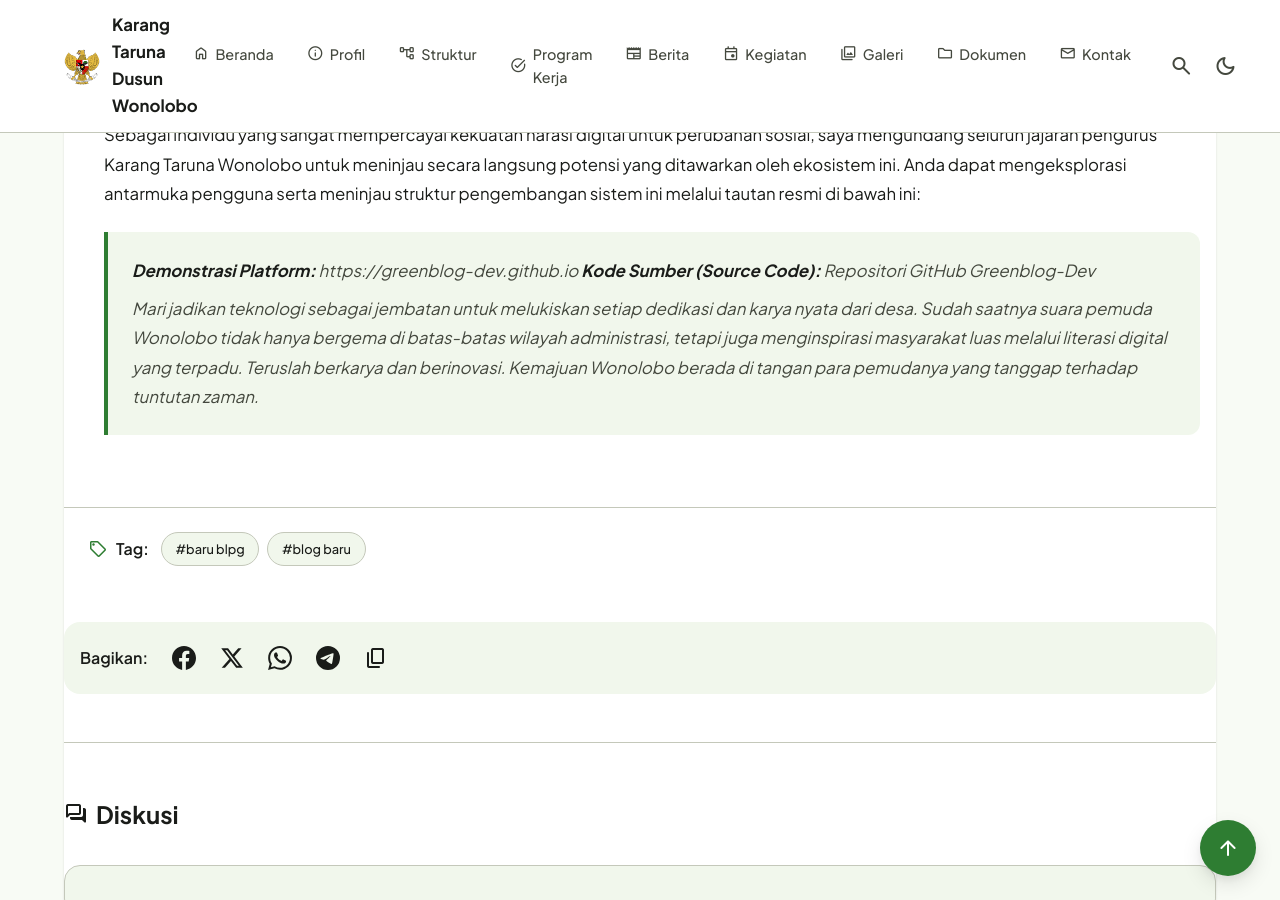
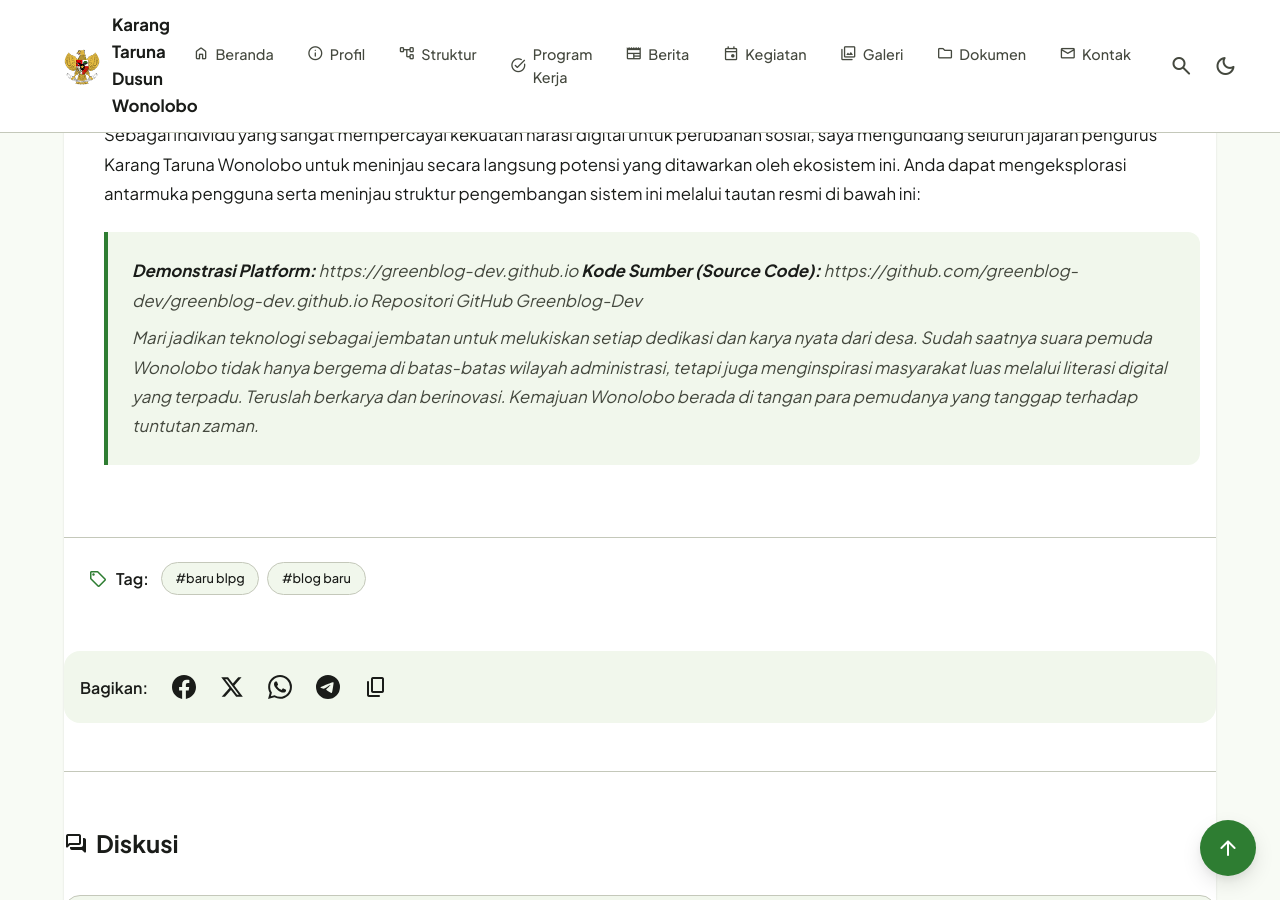
Before and after one commit to greenblog-dev/greenblog-dev.github.io, a Jekyll site: the page built from _posts/2026-07-01-Transformasi Digital Pemuda_ Mengukir Jejak Karya Karang Taruna Wonolobo.md, in a window 1280 px wide and 900 px high, scrolled down 1178 px. Built offline with Jekyll 4.4.1, drawn with Linux system fonts in a browser that asks for light colours; comment, search, counter and statistics services are not loaded; some of the changed lines change nothing that is shown.

Commit message:
Fix source code link in digital transformation post
Updated source code link to direct to the GitHub repository.

```diff
--- a/_posts/2026-07-01-Transformasi Digital Pemuda_ Mengukir Jejak Karya Karang Taruna Wonolobo.md
+++ b/_posts/2026-07-01-Transformasi Digital Pemuda_ Mengukir Jejak Karya Karang Taruna Wonolobo.md
@@ -22,7 +22,7 @@ Berdasarkan tinjauan saya, terdapat beberapa alasan utama mengapa sistem ini mer
 Sebagai individu yang sangat mempercayai kekuatan narasi digital untuk perubahan sosial, saya mengundang seluruh jajaran pengurus Karang Taruna Wonolobo untuk meninjau secara langsung potensi yang ditawarkan oleh ekosistem ini.
 Anda dapat mengeksplorasi antarmuka pengguna serta meninjau struktur pengembangan sistem ini melalui tautan resmi di bawah ini:
 > **Demonstrasi Platform:** https://greenblog-dev.github.io
-> **Kode Sumber (*Source Code*):** Repositori GitHub Greenblog-Dev
+> **Kode Sumber (*Source Code*):** https://github.com/greenblog-dev/greenblog-dev.github.io Repositori GitHub Greenblog-Dev
 >
 Mari jadikan teknologi sebagai jembatan untuk melukiskan setiap dedikasi dan karya nyata dari desa. Sudah saatnya suara pemuda Wonolobo tidak hanya bergema di batas-batas wilayah administrasi, tetapi juga menginspirasi masyarakat luas melalui literasi digital yang terpadu.
 Teruslah berkarya dan berinovasi. Kemajuan Wonolobo berada di tangan para pemudanya yang tanggap terhadap tuntutan zaman.
```
